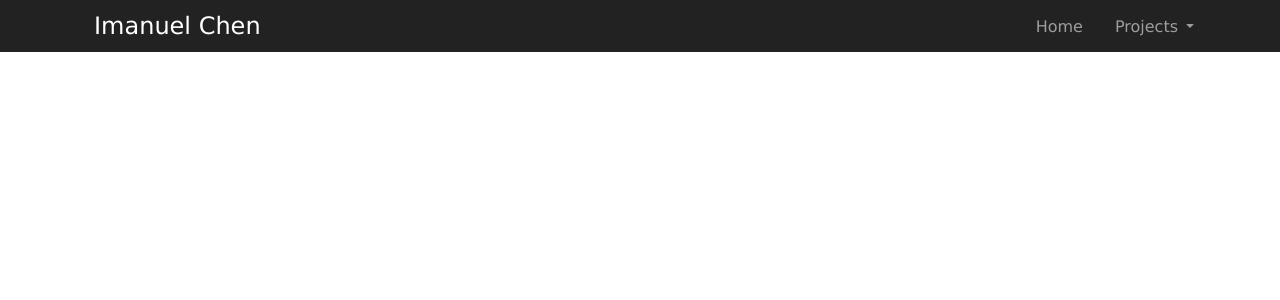
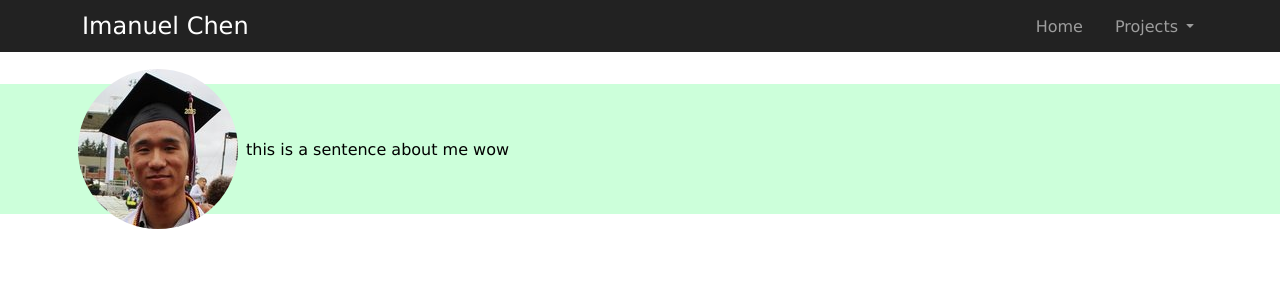
Before and after one commit to ihchen/portfolio, a Flask app: page / in a window 1280 px wide. Shown: the top 300 px of the page. Run offline with Flask 2, Linux system fonts and the light colour scheme; parts of the project's set-up code (start-up, migrations or seed data) failed here and were passed over.

Commit message:
Set up structure of header. Still need description

```diff
--- a/portfolio/static/base.css
+++ b/portfolio/static/base.css
@@ -1,6 +1,7 @@
 body {
+    font-family: ‘Lucida Grande’, ‘Lucida Sans Unicode’, Lucida, Verdana, Helvetica, Arial, sans-serif;
+    /*background-color: #E3E3E3;*/
     margin: 0;
-    font-family: ‘Lucida Grande’, ‘Lucida Sans Unicode’, Lucida, Verdana, Helvetica, Arial, sans-serif;
 }
 .container-fluid {
     width: 100%;
@@ -51,7 +52,7 @@ nav {
     color: white;
     font-size: 1.5em;
     padding: .5em 0;
-    margin-left: 1em;
+    margin-left: .5em;
 
     display: inline-block;
     white-space: nowrap;
@@ -101,13 +102,14 @@ nav {
 .dropdown-menu {
     display: none;
 
+    background-color: white;
     border: 1px solid rgba(0,0,0,.15);
     box-shadow: 0 6px 12px rgba(0,0,0,.175);
     border-radius: 0 0 .5em .5em;
     padding: .3em 0;
 
     position: absolute;
-    top: 3.2em;
+    top: 3.4em;
     right: 0em;
 }
 .dropdown.open {
--- a/portfolio/templates/index.html
+++ b/portfolio/templates/index.html
@@ -1,8 +1,43 @@
 {% extends 'base.html' %}
 
+{% block styling %}
+<style>
+header {
+    background-color: #CCFFDA;
+    margin-top: 2em;
+}
+header .container {
+    height: 130px;
+
+    position: relative;
+}
+.portrait {
+    width: 160px;
+    height: 160px;
+    margin: 0 .5em;
+
+    border-radius: 50%;
+    overflow: hidden;
+    float: left;
+}
+.portrait,.description {
+    position: relative;
+    top: 50%;
+    transform: translateY(-50%);
+}
+</style>
+{% endblock %}
+
 {% block body %}
-<header>
-
+<header class="container-fluid">
+    <div class="container">
+        <div class="portrait">
+            <img src="{{ url_for('static', filename='portrait.jpg') }}" />
+        </div>
+        <div class="description">
+            this is a sentence about me wow
+        </div>
+    </div>
 </header>
 <div>
 
```
